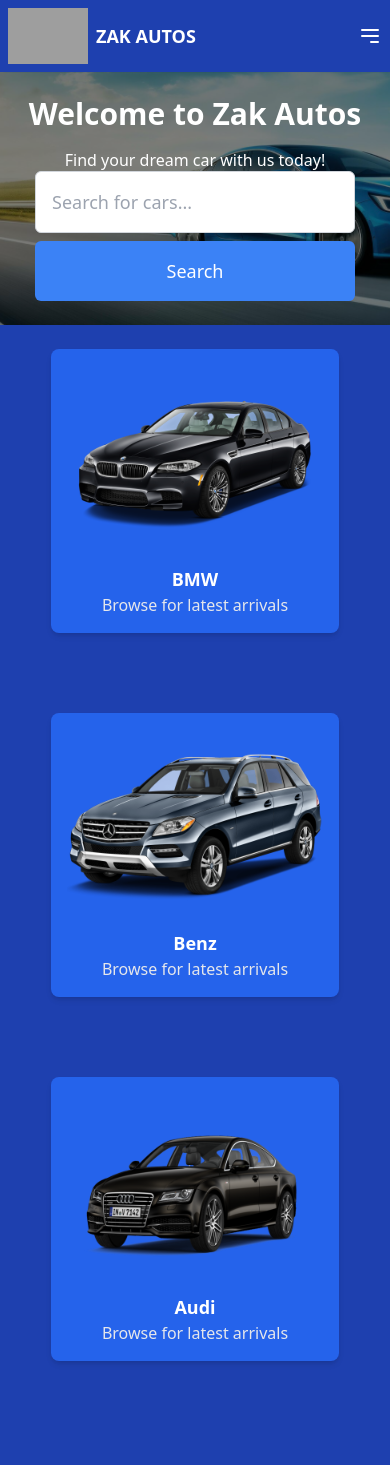
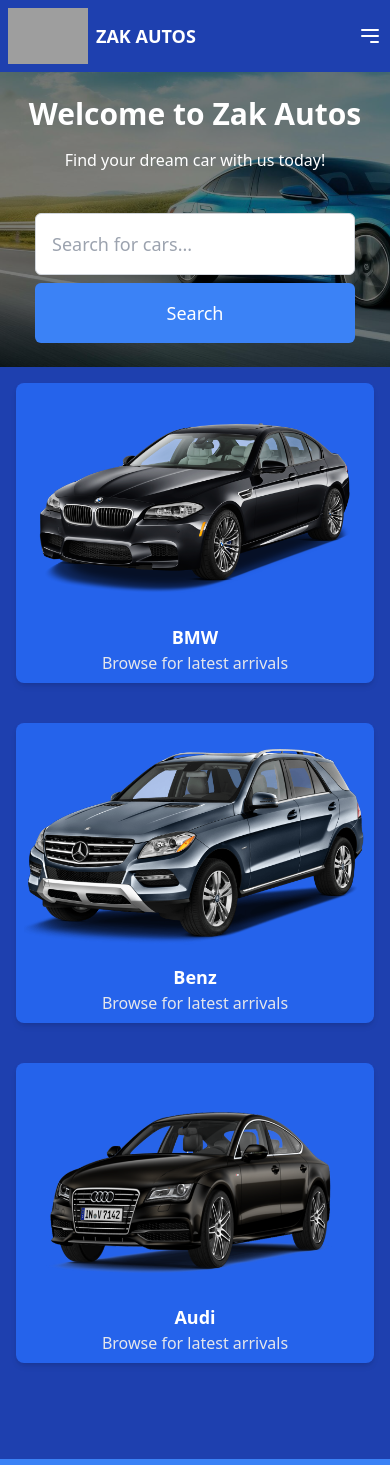
Before and after one commit to Safdari10/Zak-Autos, a React (Vite) app: page / in a window 390 px wide. Built offline with nearby package versions, Linux system fonts and the light colour scheme; grey boxes are pictures that could not be loaded; the HTML template or start-up script is replaced by a standard one.

Commit message:
reduced outside margins on header, adjusted height for hero photo to suit more mobile devices, increased photo sizes on gallerysection to reduce empty space on mobile devices.

```diff
--- a/src/components/Header.tsx
+++ b/src/components/Header.tsx
@@ -8,12 +8,12 @@
     <header>
       <div className="flex justify-between items-center p-2 bg-blue-800 text-white ">
 
-        <div className="flex justify-center items-center gap-2 md:ml-36 " >
+        <div className="flex justify-center items-center gap-2 md:ml-24 " >
           <img src={logo} alt="logo" className="w-20 h-14" />
           <div className="text-lg font-bold">ZAK AUTOS</div></div>
 
         {/* Desktop navigation */}
-        <nav className="hidden md:flex gap-6 mr-36 text-2xl" >
+        <nav className="hidden md:flex gap-6 md:mr-24 text-2xl" >
           <a href="#home" className="p-1 hover:text-gray-300">Home</a>
           <a href="#about" className="p-1 hover:text-gray-300">About</a>
           <a href="#contact" className="p-1 hover:text-gray-300">Contact</a>
--- a/src/components/Hero.tsx
+++ b/src/components/Hero.tsx
@@ -3,7 +3,7 @@
 const Hero = () => {
   return (
     <div
-      className="relative flex flex-col h-[30vh] md:h-[50vh] overflow-hidden bg-cover bg-center"
+      className="relative flex flex-col h-[35vh] md:h-[50vh] overflow-hidden bg-cover bg-center"
       style={{ backgroundImage: `url(${hero})` }}
     >
       {/* Full-Section Overlay */}
--- a/src/components/VehicleGallery.tsx
+++ b/src/components/VehicleGallery.tsx
@@ -4,32 +4,32 @@
 
 const VehicleGallery = () => {
   return (
-    <div className="flex justify-center items-center gap-20 flex-wrap bg-blue-800 p-6 md:p-12">
-      <div className="text-center p-4 bg-blue-600 rounded-lg shadow-md cursor-pointer transition-transform transform hover:scale-105">
+    <div className="flex justify-center items-center gap-10 md:gap-36 flex-wrap bg-blue-800 p-4 md:p-12">
+      <div className="flex flex-col justify-center items-center w-96 md:w-[520px] p-2 md:p-4 bg-blue-600 rounded-lg shadow-md cursor-pointer transition-transform transform hover:scale-105">
         <img
           src={bmw}
           alt="BMW"
-          className="w-50 h-48 md:w--100 md:h-80 object-cover rounded"
+          className="w-full h-56 md:w-[500px] md:h-[300px] object-cover rounded"
         />
         <p className="mt-2 text-lg font-semibold text-white">BMW</p>
         <p className="text-gray-200">Browse for latest arrivals</p>
       </div>
 
-      <div className="text-center p-4 bg-blue-600 rounded-lg shadow-md cursor-pointer transition-transform transform hover:scale-105">
+      <div className="flex flex-col justify-center items-center w-96 md:w-[520px] p-2 md:p-4 bg-blue-600 rounded-lg shadow-md cursor-pointer transition-transform transform hover:scale-105">
         <img
           src={benz}
           alt="Benz"
-          className="w-50 h-48 md:w-100 md:h-80 object-cover rounded"
+          className="w-full h-56 md:w-[500px] md:h-[300px] object-cover rounded"
         />
         <p className="mt-2 text-lg font-semibold text-white">Benz</p>
         <p className="text-gray-200">Browse for latest arrivals</p>
       </div>
 
-      <div className="text-center p-4 bg-blue-600 rounded-lg shadow-md cursor-pointer transition-transform transform hover:scale-105">
+      <div className="flex flex-col justify-center items-center w-96 md:w-[520px] p-2 md:p-4 bg-blue-600 rounded-lg shadow-md cursor-pointer transition-transform transform hover:scale-105">
         <img
           src={audi}
           alt="Audi"
-          className="w-50 h-48 md:w-100 md:h-80 object-cover rounded"
+          className="w-full h-56 md:w-[500px] md:h-[300px] object-cover rounded"
         />
         <p className="mt-2 text-lg font-semibold text-white">Audi</p>
         <p className="text-gray-200">Browse for latest arrivals</p>
--- a/src/styles/output.css
+++ b/src/styles/output.css
@@ -622,6 +622,10 @@
   margin-left: 9rem;
 }
 
+.mr-28 {
+  margin-right: 7rem;
+}
+
 .flex {
   display: flex;
 }
@@ -666,6 +670,18 @@
   height: 30vh;
 }
 
+.h-\[40vh\] {
+  height: 40vh;
+}
+
+.h-\[35vh\] {
+  height: 35vh;
+}
+
+.h-56 {
+  height: 14rem;
+}
+
 .w-6 {
   width: 1.5rem;
 }
@@ -700,6 +716,18 @@
 
 .w-2\/3 {
   width: 66.666667%;
+}
+
+.w-64 {
+  width: 16rem;
+}
+
+.w-80 {
+  width: 20rem;
+}
+
+.w-96 {
+  width: 24rem;
 }
 
 .max-w-xs {
@@ -761,6 +789,10 @@
 
 .gap-20 {
   gap: 5rem;
+}
+
+.gap-36 {
+  gap: 9rem;
 }
 
 .space-y-2 > :not([hidden]) ~ :not([hidden]) {
@@ -1010,6 +1042,22 @@
     margin-left: 9rem;
   }
 
+  .md\:ml-28 {
+    margin-left: 7rem;
+  }
+
+  .md\:mr-28 {
+    margin-right: 7rem;
+  }
+
+  .md\:ml-24 {
+    margin-left: 6rem;
+  }
+
+  .md\:mr-24 {
+    margin-right: 6rem;
+  }
+
   .md\:flex {
     display: flex;
   }
@@ -1028,6 +1076,10 @@
 
   .md\:h-\[50vh\] {
     height: 50vh;
+  }
+
+  .md\:h-\[300px\] {
+    height: 300px;
   }
 
   .md\:max-h-20 {
@@ -1058,6 +1110,18 @@
     width: 70%;
   }
 
+  .md\:w-\[150px\] {
+    width: 150px;
+  }
+
+  .md\:w-\[500px\] {
+    width: 500px;
+  }
+
+  .md\:w-\[520px\] {
+    width: 520px;
+  }
+
   .md\:max-w-sm {
     max-width: 24rem;
   }
@@ -1086,8 +1150,16 @@
     max-width: 56rem;
   }
 
+  .md\:max-w-3xl {
+    max-width: 48rem;
+  }
+
   .md\:flex-row {
     flex-direction: row;
+  }
+
+  .md\:gap-36 {
+    gap: 9rem;
   }
 
   .md\:space-x-2 > :not([hidden]) ~ :not([hidden]) {
@@ -1110,6 +1182,10 @@
     padding: 5rem;
   }
 
+  .md\:p-4 {
+    padding: 1rem;
+  }
+
   .md\:px-8 {
     padding-left: 2rem;
     padding-right: 2rem;
```
